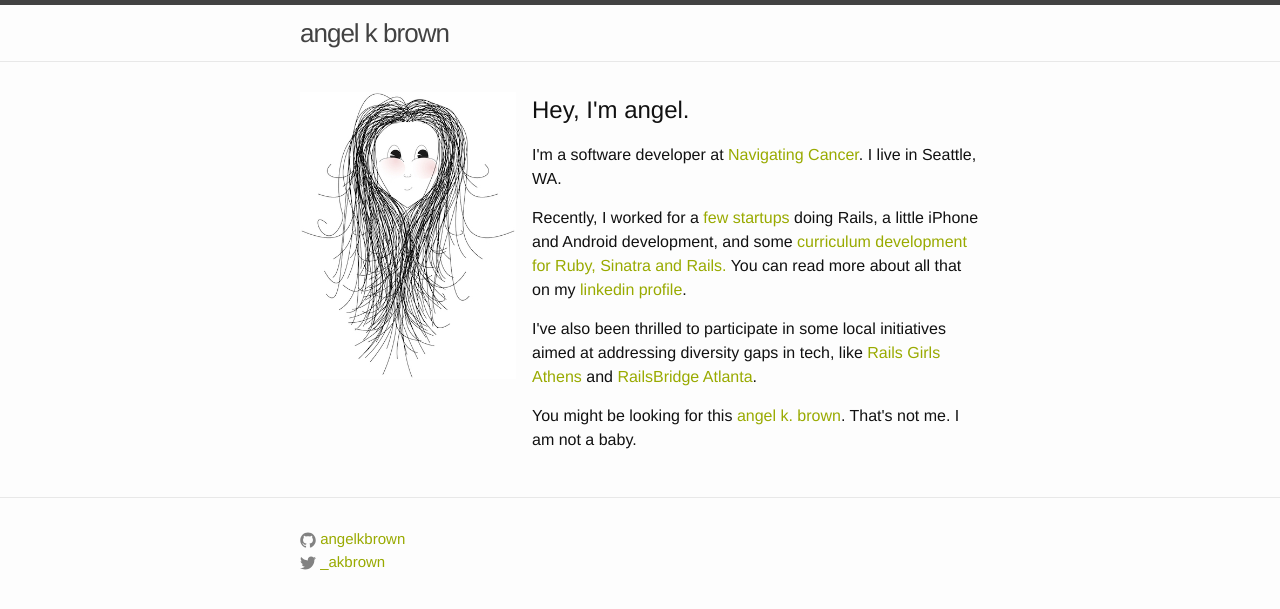
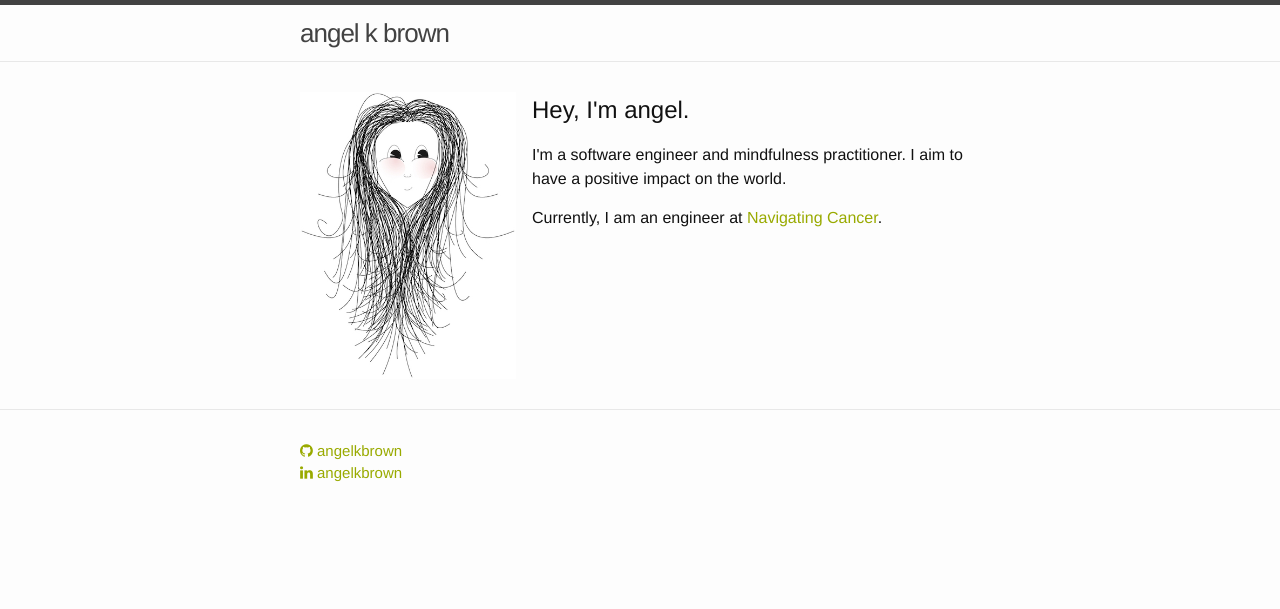
Before and after one commit to angelkbrown/angelkbrown.github.io, a Jekyll site: the page built from index.html, in a window 1280 px wide. Shown: the top 609 px of the page. Built offline with Jekyll 4.4.1, drawn with Linux system fonts in a browser that asks for light colours; nearby versions of some CDN libraries.

Commit message:
Update content

```diff
--- a/_includes/footer.html
+++ b/_includes/footer.html
@@ -9,32 +9,19 @@
           {% if site.github_username %}
           <li>
             <a href="https://github.com/{{ site.github_username }}" target="_blank">
-              <span class="icon  icon--github">
-                <svg viewBox="0 0 16 16">
-                  <path fill="#828282" d="M7.999,0.431c-4.285,0-7.76,3.474-7.76,7.761 c0,3.428,2.223,6.337,5.307,7.363c0.388,0.071,0.53-0.168,0.53-0.374c0-0.184-0.007-0.672-0.01-1.32 c-2.159,0.469-2.614-1.04-2.614-1.04c-0.353-0.896-0.862-1.135-0.862-1.135c-0.705-0.481,0.053-0.472,0.053-0.472 c0.779,0.055,1.189,0.8,1.189,0.8c0.692,1.186,1.816,0.843,2.258,0.645c0.071-0.502,0.271-0.843,0.493-1.037 C4.86,11.425,3.049,10.76,3.049,7.786c0-0.847,0.302-1.54,0.799-2.082C3.768,5.507,3.501,4.718,3.924,3.65 c0,0,0.652-0.209,2.134,0.796C6.677,4.273,7.34,4.187,8,4.184c0.659,0.003,1.323,0.089,1.943,0.261 c1.482-1.004,2.132-0.796,2.132-0.796c0.423,1.068,0.157,1.857,0.077,2.054c0.497,0.542,0.798,1.235,0.798,2.082 c0,2.981-1.814,3.637-3.543,3.829c0.279,0.24,0.527,0.713,0.527,1.437c0,1.037-0.01,1.874-0.01,2.129 c0,0.208,0.14,0.449,0.534,0.373c3.081-1.028,5.302-3.935,5.302-7.362C15.76,3.906,12.285,0.431,7.999,0.431z"/>
-                </svg>
-              </span>
-
+              <i class="fa fa-github"></i>
               <span class="username">{{ site.github_username }}</span>
             </a>
           </li>
           {% endif %}
-
-          {% if site.twitter_username %}
+          {% if site.linkedin_username %}
           <li>
-            <a href="https://twitter.com/{{ site.twitter_username }}" target="_blank">
-              <span class="icon  icon--twitter">
-                <svg viewBox="0 0 16 16">
-                  <path fill="#828282" d="M15.969,3.058c-0.586,0.26-1.217,0.436-1.878,0.515c0.675-0.405,1.194-1.045,1.438-1.809
-                  c-0.632,0.375-1.332,0.647-2.076,0.793c-0.596-0.636-1.446-1.033-2.387-1.033c-1.806,0-3.27,1.464-3.27,3.27 c0,0.256,0.029,0.506,0.085,0.745C5.163,5.404,2.753,4.102,1.14,2.124C0.859,2.607,0.698,3.168,0.698,3.767 c0,1.134,0.577,2.135,1.455,2.722C1.616,6.472,1.112,6.325,0.671,6.08c0,0.014,0,0.027,0,0.041c0,1.584,1.127,2.906,2.623,3.206 C3.02,9.402,2.731,9.442,2.433,9.442c-0.211,0-0.416-0.021-0.615-0.059c0.416,1.299,1.624,2.245,3.055,2.271 c-1.119,0.877-2.529,1.4-4.061,1.4c-0.264,0-0.524-0.015-0.78-0.046c1.447,0.928,3.166,1.469,5.013,1.469 c6.015,0,9.304-4.983,9.304-9.304c0-0.142-0.003-0.283-0.009-0.423C14.976,4.29,15.531,3.714,15.969,3.058z"/>
-                </svg>
-              </span>
-
-              <span class="username">{{ site.twitter_username }}</span>
+            <a href="http://linkedin.com/in/{{ site.github_username }}" target="_blank">
+              <i class="fa fa-linkedin"></i>
+              <span class="username">{{ site.linkedin_username }}</span>
             </a>
           </li>
           {% endif %}
-
         </ul>
       </div>
 
--- a/_includes/head.html
+++ b/_includes/head.html
@@ -9,4 +9,5 @@
   <link rel="stylesheet" href="{{ "/css/main.css" | prepend: site.baseurl }}">
   <link rel="canonical" href="{{ page.url | replace:'index.html','' | prepend: site.baseurl | prepend: site.url }}">
   <link rel="alternate" type="application/rss+xml" title="{{ site.title }}" href="{{ "/feed.xml" | prepend: site.baseurl | prepend: site.url }}" />
+  <link rel="stylesheet" href="//maxcdn.bootstrapcdn.com/font-awesome/4.3.0/css/font-awesome.min.css">
 </head>
--- a/_layouts/default.html
+++ b/_layouts/default.html
@@ -15,13 +15,9 @@
           </aside>
           <article class="secondary">
             <h2>Hey, I'm angel.</h2>
-            <p> I'm a software developer at <a href="http://navigatingcancer.com" target="_blank">Navigating Cancer</a>. I live in Seattle, WA.</p>
-            <p>Recently, I worked for a <a href="http://cogenteducation.com" target="_blank">few</a> <a href="http://wagglez.com" target="_blank">startups</a> doing Rails, a little iPhone and Android development, and some <a href="http://skillcrush.com/blueprint/ruby-rails-developer/" target="_blank">curriculum development for Ruby, Sinatra and Rails.</a> You can read more about all that on my <a href="http://linkedin.com/in/angelkbrown" target="_blank">linkedin profile</a>.</p>
+            <p>I'm a software engineer and mindfulness practitioner. I aim to have a positive impact on the world.</p>
 
-            <p>I've also been thrilled to participate in some local initiatives aimed at addressing diversity gaps in tech, like <a href="http://railsgirlsathens.com/" target="_blank">Rails Girls Athens</a> and <a href="https://www.bridgetroll.org/events/150" target="_blank">RailsBridge Atlanta</a>.</p>
-
-            <p>You might be looking for this <a href="http://twitter.com/angelkbrown" target="_blank">angel k. brown</a>. That's not me. I am not a baby.</p>
-
+            <p>Currently, I am an engineer at <a href="http://navigatingcancer.com" target="_blank">Navigating Cancer</a>.</p>
           </article>
         </section>
         </div>
```
